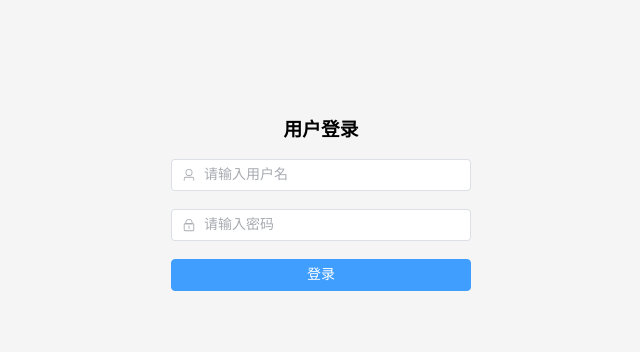
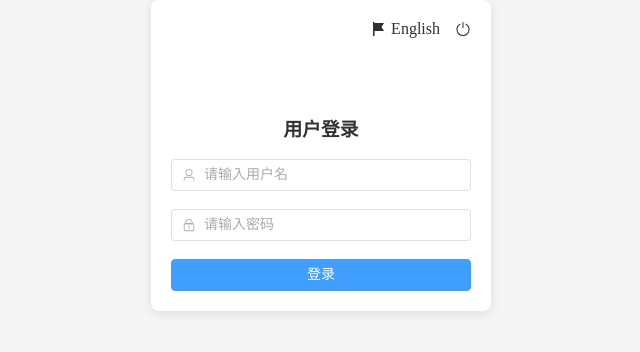
Before and after one commit to yhy-cool/two, a Vue app: page /login in a window 1280 px wide. Shown: the top 352 px of the page, without its empty margins (319-959 px from the left). Built offline with nearby package versions, Linux system fonts and the light colour scheme.

Commit message:
我添加了国际化和一键换肤功能

```diff
--- a/package.json
+++ b/package.json
@@ -13,8 +13,10 @@
     "element-plus": "^2.13.6",
     "mitt": "^3.0.1",
     "normalize.css": "^8.0.1",
+    "pinia": "^3.0.4",
     "vant": "^4.9.24",
     "vue": "^3.5.30",
+    "vue-i18n": "^11.3.2",
     "vue-router": "^5.0.4"
   },
   "devDependencies": {
--- a/src/App.vue
+++ b/src/App.vue
@@ -1,11 +1,47 @@
 <script setup>
+import { onMounted, watch } from 'vue'
+import { useGlobalStore } from './store'
+import { useI18n } from 'vue-i18n'
 
+const globalStore = useGlobalStore()
+const { locale } = useI18n()
+
+// 初始化主题
+onMounted(() => {
+  globalStore.initTheme()
+  // 同步Pinia中的语言到i18n
+  locale.value = globalStore.language
+})
+
+// 监听语言变化
+watch(() => globalStore.language, (newLang) => {
+  locale.value = newLang
+})
 </script>
 
 <template>
   <router-view></router-view>
 </template>
 
-<style scoped>
+<style>
+/* 全局主题样式 */
+:root {
+  --bg-color: #f5f5f5;
+  --text-color: #303133;
+  --card-bg: #ffffff;
+  --border-color: #dcdfe6;
+}
 
+[data-theme="dark"] {
+  --bg-color: #1a1a1a;
+  --text-color: #e4e7ed;
+  --card-bg: #2c2c2c;
+  --border-color: #4e4e4e;
+}
+
+body {
+  background-color: var(--bg-color);
+  color: var(--text-color);
+  transition: all 0.3s ease;
+}
 </style>
--- /dev/null
+++ b/src/i18n/index.js
@@ -0,0 +1,18 @@
+import { createI18n } from 'vue-i18n'
+import zhCN from './locales/zh-CN.js'
+import enUS from './locales/en-US.js'
+
+// 从localStorage获取语言设置，默认为中文
+const lang = localStorage.getItem('language') || 'zh-CN'
+
+const i18n = createI18n({
+  legacy: false, // 使用Composition API
+  locale: lang,
+  messages: {
+    'zh-CN': zhCN,
+    'en-US': enUS
+  }
+})
+
+export default i18n
+export { zhCN, enUS }
--- /dev/null
+++ b/src/i18n/locales/en-US.js
@@ -0,0 +1,18 @@
+export default {
+  login: {
+    title: 'User Login',
+    username: 'Please enter username',
+    password: 'Please enter password',
+    loginBtn: 'Login',
+    usernameRequired: 'Please enter username',
+    passwordRequired: 'Please enter password',
+    passwordInvalid: 'Password length cannot be less than 6 characters',
+    loginSuccess: 'Login successful',
+    loginFailed: 'Login failed, please try again later'
+  },
+  common: {
+    language: 'Language',
+    chinese: '中文',
+    english: 'English'
+  }
+}
--- /dev/null
+++ b/src/i18n/locales/zh-CN.js
@@ -0,0 +1,18 @@
+export default {
+  login: {
+    title: '用户登录',
+    username: '请输入用户名',
+    password: '请输入密码',
+    loginBtn: '登录',
+    usernameRequired: '请输入用户名',
+    passwordRequired: '请输入密码',
+    passwordInvalid: '密码长度不能小于6位',
+    loginSuccess: '登录成功',
+    loginFailed: '登录失败，请稍后重试'
+  },
+  common: {
+    language: '语言',
+    chinese: '中文',
+    english: 'English'
+  }
+}
--- a/src/main.js
+++ b/src/main.js
@@ -1,9 +1,12 @@
 import { createApp } from 'vue'
+import { createPinia } from 'pinia'
 import App from './App.vue'
 import router from './router'
 import ElementPlus from 'element-plus'
 import 'element-plus/dist/index.css'
 import 'normalize.css'
 import './style.css'
+import i18n from './i18n'
 
-createApp(App).use(router).use(ElementPlus).mount('#app')
+const pinia = createPinia()
+createApp(App).use(router).use(ElementPlus).use(i18n).use(pinia).mount('#app')
--- /dev/null
+++ b/src/store/index.js
@@ -0,0 +1,28 @@
+import { defineStore } from 'pinia'
+
+export const useGlobalStore = defineStore('global', {
+  state: () => ({
+    // 语言状态，默认从localStorage获取，否则使用中文
+    language: localStorage.getItem('language') || 'zh-CN',
+    // 主题状态，默认从localStorage获取，否则使用白色主题
+    theme: localStorage.getItem('theme') || 'light'
+  }),
+  actions: {
+    // 切换语言
+    switchLanguage() {
+      this.language = this.language === 'zh-CN' ? 'en-US' : 'zh-CN'
+      localStorage.setItem('language', this.language)
+    },
+    // 切换主题
+    switchTheme() {
+      this.theme = this.theme === 'light' ? 'dark' : 'light'
+      localStorage.setItem('theme', this.theme)
+      // 应用主题到文档
+      document.documentElement.setAttribute('data-theme', this.theme)
+    },
+    // 初始化主题
+    initTheme() {
+      document.documentElement.setAttribute('data-theme', this.theme)
+    }
+  }
+})
--- a/src/views/login/index.vue
+++ b/src/views/login/index.vue
@@ -1,24 +1,42 @@
 <script setup>
-import { ref } from 'vue'
+import { ref, computed } from 'vue'
 import { useRouter } from 'vue-router'
+import { useI18n } from 'vue-i18n'
+import { useGlobalStore } from '../../store'
 import { validatePassword } from './rules.js'
-import { User, Lock } from '@element-plus/icons-vue'
+import { User, Lock, Flag, SwitchButton } from '@element-plus/icons-vue'
 import { login } from '../../api/index.js'
 import { ElMessage } from 'element-plus'
+
 const router = useRouter()
+const { t } = useI18n()
+const globalStore = useGlobalStore()
+
 const loginForm = ref({
   username: '',
   password: ''
 })
+
 const loginRules = ref({
   username: [
-    { required: true, message: '请输入用户名', trigger: 'blur' }
+    { required: true, message: t('login.usernameRequired'), trigger: 'blur' }
   ],
   password: [
     { required: true, trigger: 'blur', validator: validatePassword() },
   ]
 })
+
 const formRef = ref(null)
+
+// 计算属性，用于获取当前语言显示文本
+const languageText = computed(() => {
+  return globalStore.language === 'zh-CN' ? t('common.english') : t('common.chinese')
+})
+
+// 计算属性，用于获取当前主题图标
+const themeIcon = computed(() => {
+  return globalStore.theme === 'light' ? Moon : Sun
+})
 
 const handleLogin = async () => {
   // 触发表单验证
@@ -30,12 +48,12 @@ const handleLogin = async () => {
     const res = await login(loginForm.value)
     // 保存token到localStorage
     localStorage.setItem('token', res.token)
-    ElMessage.success('登录成功')
+    ElMessage.success(t('login.loginSuccess'))
     // 跳转到首页
     router.push('/')
   } catch (error) {
     // 验证失败或登录失败
-    let errorMessage = '登录失败，请稍后重试'
+    let errorMessage = t('login.loginFailed')
 
     if (error.message) {
       errorMessage = error.message
@@ -50,19 +68,45 @@ const handleLogin = async () => {
     })
   }
 }
+
+const switchLanguage = () => {
+  globalStore.switchLanguage()
+  // 重新初始化验证规则，确保错误信息也能国际化
+  loginRules.value = {
+    username: [
+      { required: true, message: t('login.usernameRequired'), trigger: 'blur' }
+    ],
+    password: [
+      { required: true, trigger: 'blur', validator: validatePassword() },
+    ]
+  }
+}
+
+const switchTheme = () => {
+  globalStore.switchTheme()
+}
 </script>
 
 <template>
   <div class="login">
+    <div class="top-controls">
+      <div class="language-switch" @click="switchLanguage">
+        <el-icon><Flag /></el-icon>
+        <span>{{ languageText }}</span>
+      </div>
+      <div class="theme-switch" @click="switchTheme">
+        <el-icon><SwitchButton /></el-icon>
+      </div>
+    </div>
     <el-form ref="formRef" :model="loginForm" :rules="loginRules">
-        <h3 style="text-align: center;">用户登录</h3>
+        <h3 style="text-align: center;">{{ t('login.title') }}</h3>
       <el-form-item prop="username">
-        <el-input v-model="loginForm.username" placeholder="请输入用户名" :prefix-icon="User"></el-input>
+        <el-input v-model="loginForm.username" :placeholder="t('login.username')" :prefix-icon="User"></el-input>
       </el-form-item>
       <el-form-item prop="password">
-        <el-input v-model="loginForm.password" placeholder="请输入密码" show-password :prefix-icon="Lock"></el-input>
+        <el-input v-model="loginForm.password" :placeholder="t('login.password')" show-password :prefix-icon="Lock"></el-input>
       </el-form-item>
-        <el-button type="primary" style="width: 100%;" @click="handleLogin">登录</el-button>
+        <el-button type="primary" style="width: 100%;" @click="handleLogin">{{ t('login.loginBtn') }}</el-button>
     </el-form>
   </div>
 </template>
@@ -71,8 +115,38 @@ const handleLogin = async () => {
 .login {
   width: 300px;
   margin: 0 auto;
-  background-color: #f5f5f5;
+  background-color: var(--card-bg);
   padding: 20px;
   padding-top: 100px;
+  position: relative;
+  border-radius: 8px;
+  box-shadow: 0 2px 12px 0 rgba(0, 0, 0, 0.1);
+  transition: all 0.3s ease;
+}
+
+.top-controls {
+  position: absolute;
+  top: 20px;
+  right: 20px;
+  display: flex;
+  gap: 15px;
+}
+
+.language-switch, .theme-switch {
+  cursor: pointer;
+  display: flex;
+  align-items: center;
+  gap: 5px;
+  color: var(--text-color);
+  transition: color 0.3s ease;
+}
+
+.language-switch:hover, .theme-switch:hover {
+  color: #409EFF;
+}
+
+h3 {
+  color: var(--text-color);
+  transition: color 0.3s ease;
 }
 </style>
```
Also changed, not shown: 1 other file (tests, documents, lock files or other folders).
